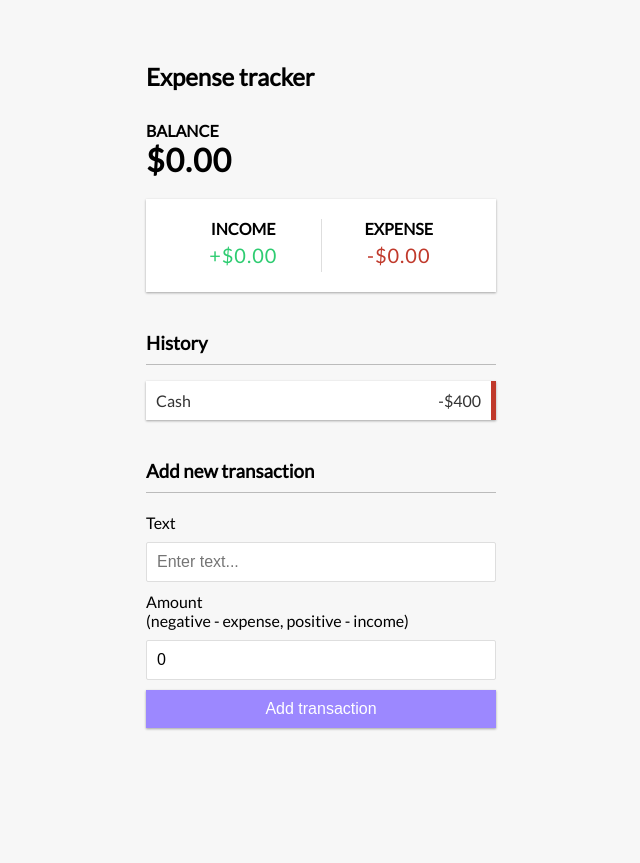
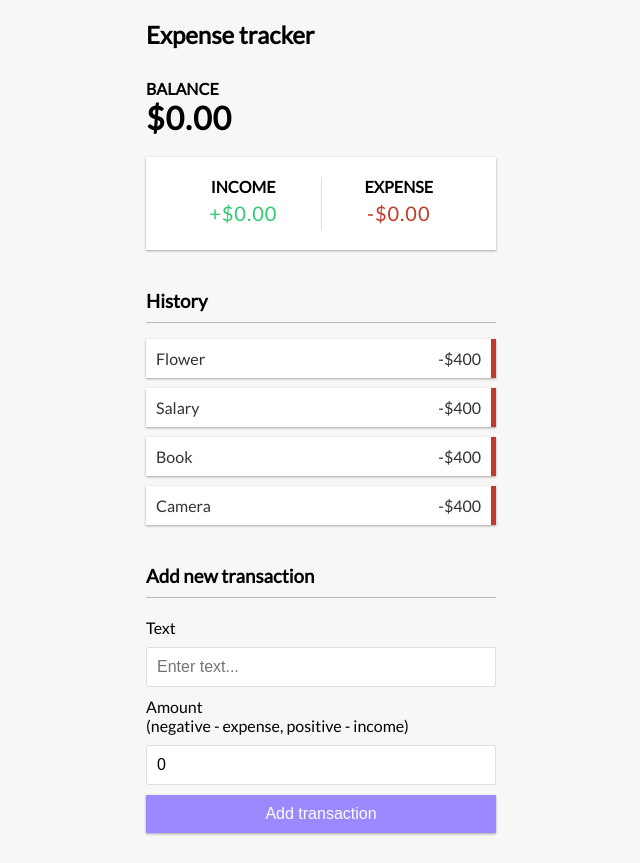
Before and after one commit to dayanapanova/expense-tracker, a React (Create React App) app: page / in a window 1280 px wide. Shown: the whole page, without its empty margins (319-959 px from the left). Before the commit the page ends 800 px from the top, so only its background shows below. Built offline with nearby package versions, Linux system fonts and the light colour scheme.

Commit message:
setting a global context and a reducer method.

```diff
--- a/src/App.js
+++ b/src/App.js
@@ -5,10 +5,11 @@
 import { IncomeExpenses } from './components/IncomeExpenses';
 import { TransactionList } from './components/TransactionList';
 import { AddTransaction } from './components/AddTransaction';
+import { GlobalContext, GlobalProvider } from './context/GlobalState';
 
 function App() {
   return (
-    <>
+    <GlobalProvider>
       <Header />
       <div className="container">
         <Balance />
@@ -16,7 +17,7 @@
         <TransactionList />
         <AddTransaction />
       </div>
-    </>
+    </GlobalProvider>
   );
 }
 
--- a/src/components/TransactionList.js
+++ b/src/components/TransactionList.js
@@ -1,13 +1,17 @@
-import React from 'react'
+import React, { useContext } from 'react';
+import { GlobalContext } from '../context/GlobalState';
 
 export const TransactionList = () => {
+    const { transactions } = useContext(GlobalContext);
     return (
         <>
             <h3>History</h3>
             <ul className="list">
-                <li className="minus">
-                    Cash <span>-$400</span><button className="delete-btn">x</button>
-                </li>
+                {transactions.map(transaction => (
+                    <li className="minus">
+                        {transaction.text} <span>-$400</span><button className="delete-btn">x</button>
+                    </li>
+                ))}
             </ul>
         </>
     )
--- /dev/null
+++ b/src/context/AppReducer.js
@@ -0,0 +1,6 @@
+export default (state, action) => {
+    switch (action.type) {
+        default:
+            return state;
+    }
+}
--- /dev/null
+++ b/src/context/GlobalState.js
@@ -0,0 +1,29 @@
+import { createContext, useReducer } from "react";
+import AppReducer from './AppReducer';
+
+// Initial state
+
+const initialState = {
+    transactions: [
+        { id: 1, text: 'Flower', amount: -20 },
+        { id: 2, text: 'Salary', amount: 300 },
+        { id: 3, text: 'Book', amount: -10 },
+        { id: 4, text: 'Camera', amount: 150 }
+    ]
+}
+
+// Create Context
+export const GlobalContext = createContext(initialState);
+
+// Global Provider Component
+export const GlobalProvider = ({ children }) => {
+    const [state, dispatch] = useReducer(AppReducer, initialState);
+
+    return (
+        <GlobalContext.Provider value={{
+            transactions: state.transactions
+        }}>
+            {children}
+        </GlobalContext.Provider>
+    )
+}
```
